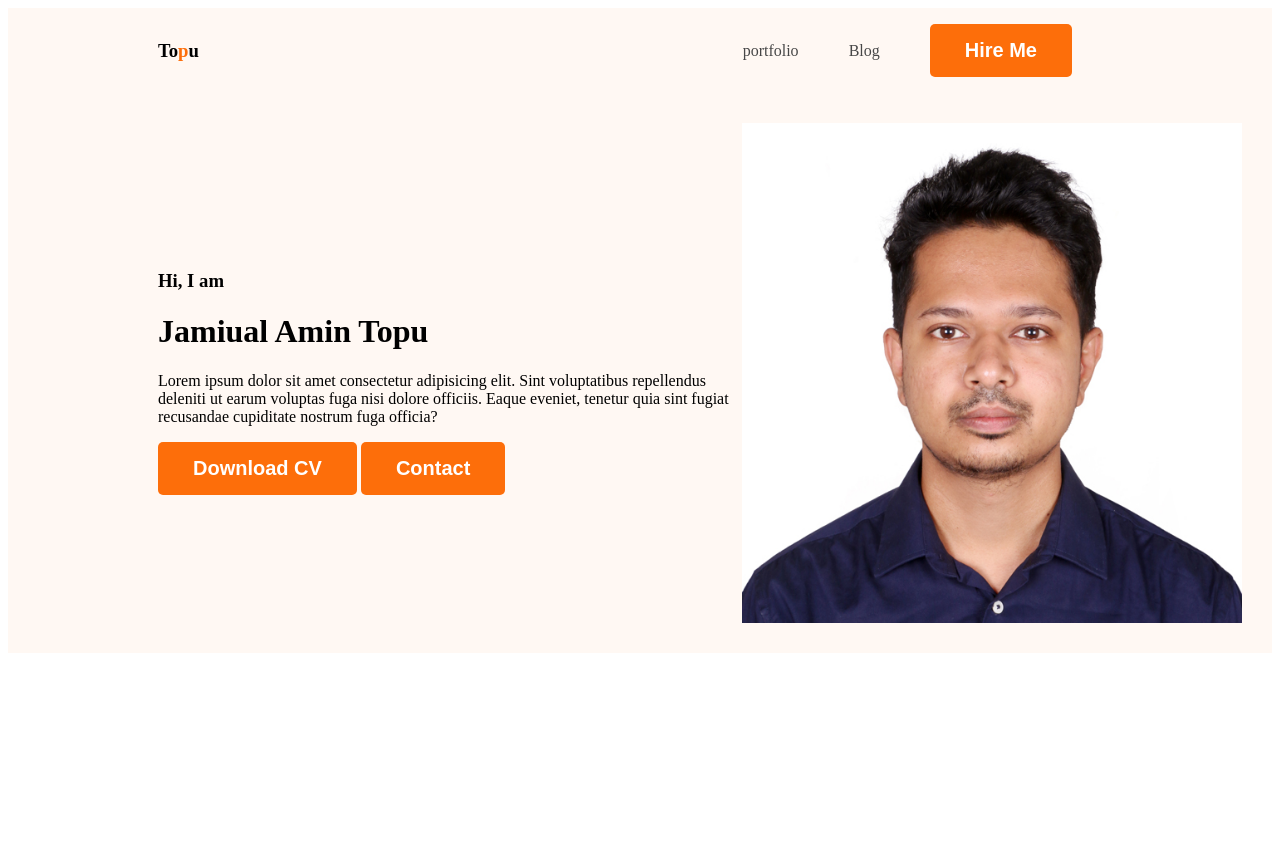
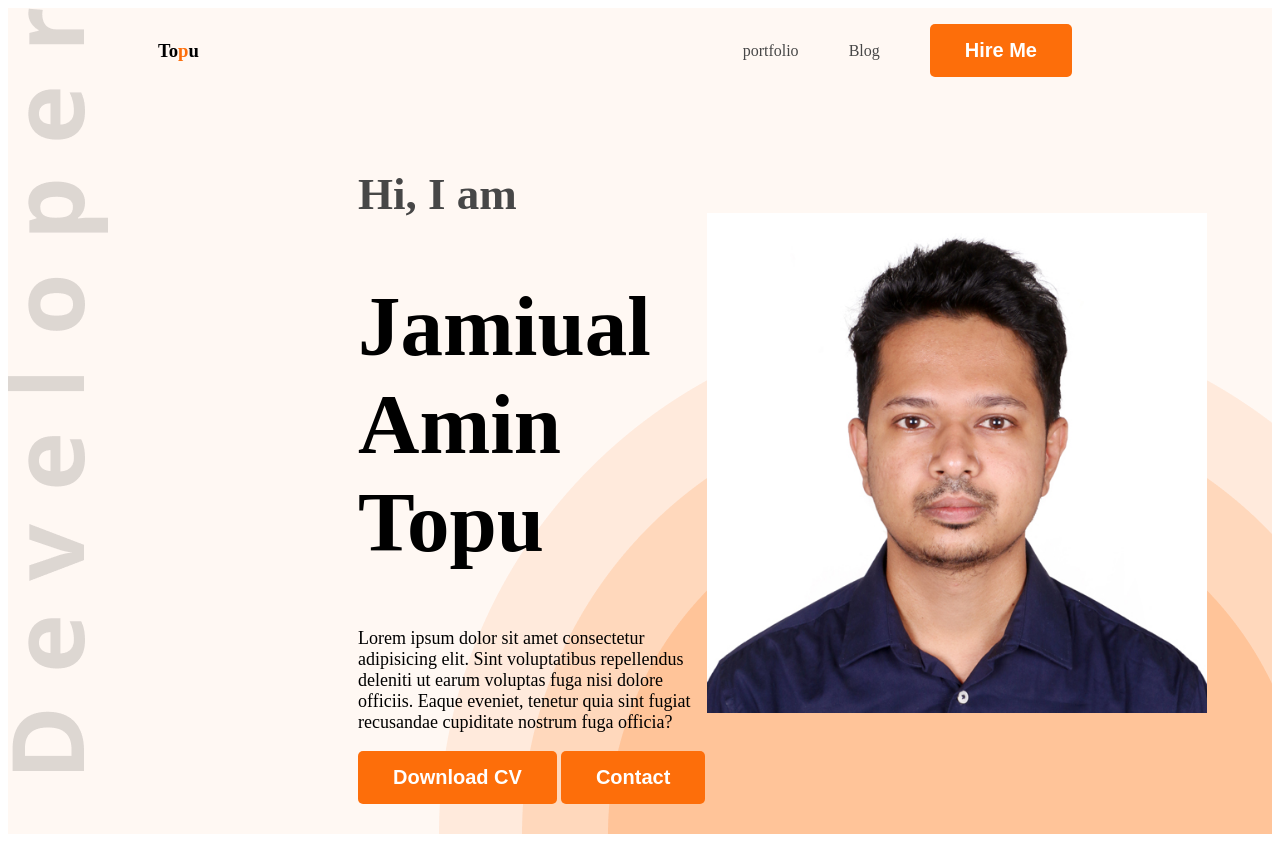
Before and after one commit to topu3051/structure, a plain HTML site: page index.html in a window 1280 px wide. Before the commit the page ends 800 px from the top, so only its background shows below. Drawn offline with Linux system fonts and the light colour scheme.

Commit message:
header styles added

```diff
--- a/Styles/portfolio.css
+++ b/Styles/portfolio.css
@@ -1,3 +1,12 @@
+
+/* header Related styles */
+.header{
+    background-color: #FFF8F3;
+    background-image: url(../images/developer.png), url(../images/header_bg.png);
+    background-repeat: no-repeat;
+    background-position: top left, bottom right;
+}
+
 /* Nav related Styles */
 nav{
     display: flex;
@@ -42,16 +51,37 @@ nav a {
     font-weight: 700;
     padding: 15px 35px;
 }
+.dark-2{
+    color: #474747;
+}
 
-/* header Related styles */
-.header{
-    background-color: #FFF8F3;
-}
+
+/* banner Styles */
 .banner{
     padding: 30px 30px 30px 150px;
     display: flex;
+    justify-content: space-between;
+    margin: 0 35px 0 200px;
     align-items: center;
+}
+.banner-content{
+    max-width: 580px;
 }
 .banner .profile-pic{
     width: 500px;
 }
+.banner-greeting{
+    font-size: 45px;
+    font-weight: 600;
+}
+.banner-title{
+    font-weight: bold;
+    font-size: 85px;
+}
+.banner-description{
+    font-size: 18px;
+    font-weight: 400;
+}
+.profile-pic{
+    width: 580px;
+}
--- a/index.html
+++ b/index.html
@@ -21,9 +21,9 @@
         </nav>
         <div class="banner">
             <div class="banner-content">
-                <h3 class="banner-greeting">Hi, I am</h3>
+                <h3 class="banner-greeting dark-2">Hi, I am</h3>
                 <h1 class="banner-title">Jamiual Amin Topu</h1>
-                <p>Lorem ipsum dolor sit amet consectetur adipisicing elit. Sint voluptatibus repellendus deleniti ut earum voluptas fuga nisi dolore officiis. Eaque eveniet, tenetur quia sint fugiat recusandae cupiditate nostrum fuga officia?</p>
+                <p class="banner-description">Lorem ipsum dolor sit amet consectetur adipisicing elit. Sint voluptatibus repellendus deleniti ut earum voluptas fuga nisi dolore officiis. Eaque eveniet, tenetur quia sint fugiat recusandae cupiditate nostrum fuga officia?</p>
                 <button class="btn-primary">Download CV</button>
                 <button class="btn-primary">Contact</button>
             </div>
```
